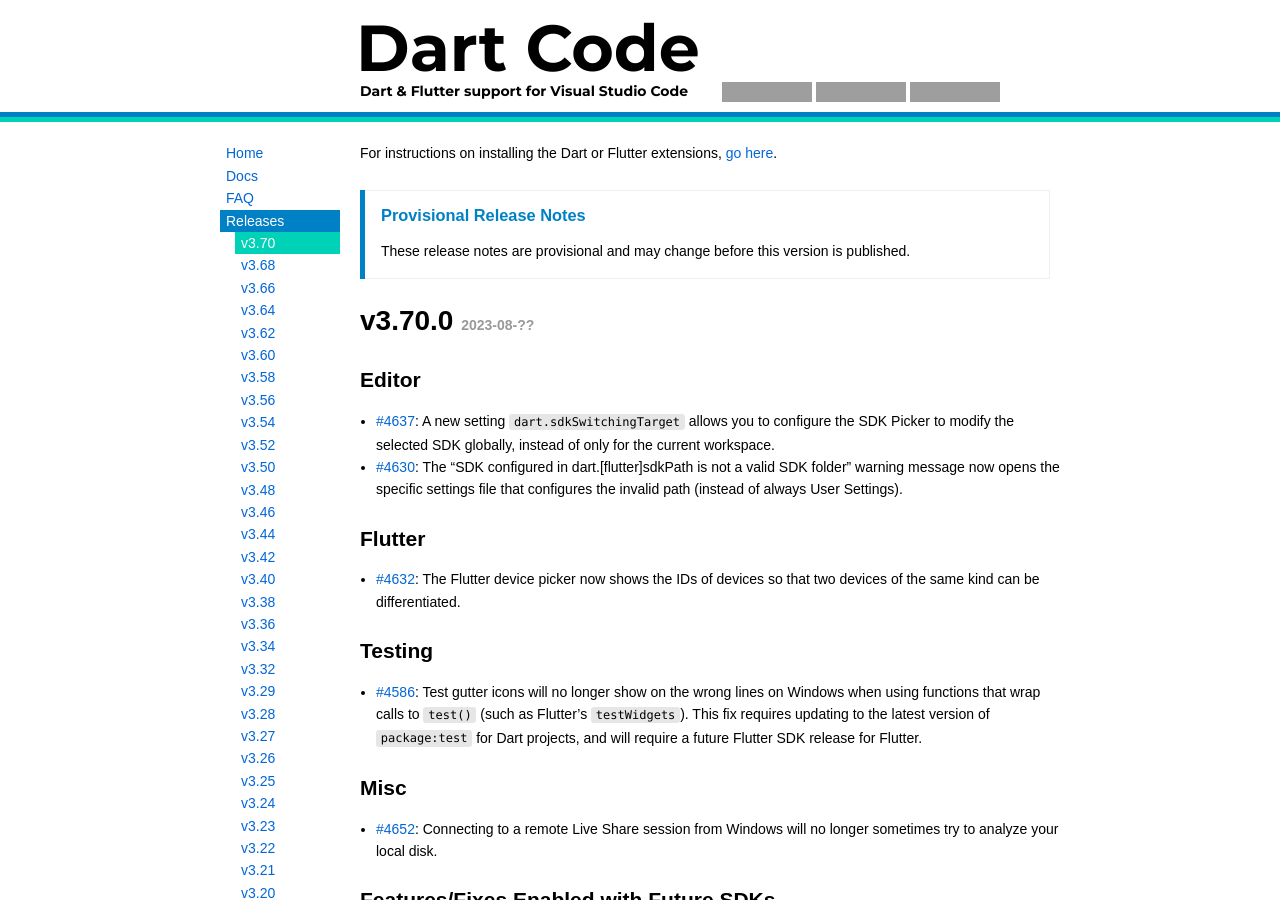
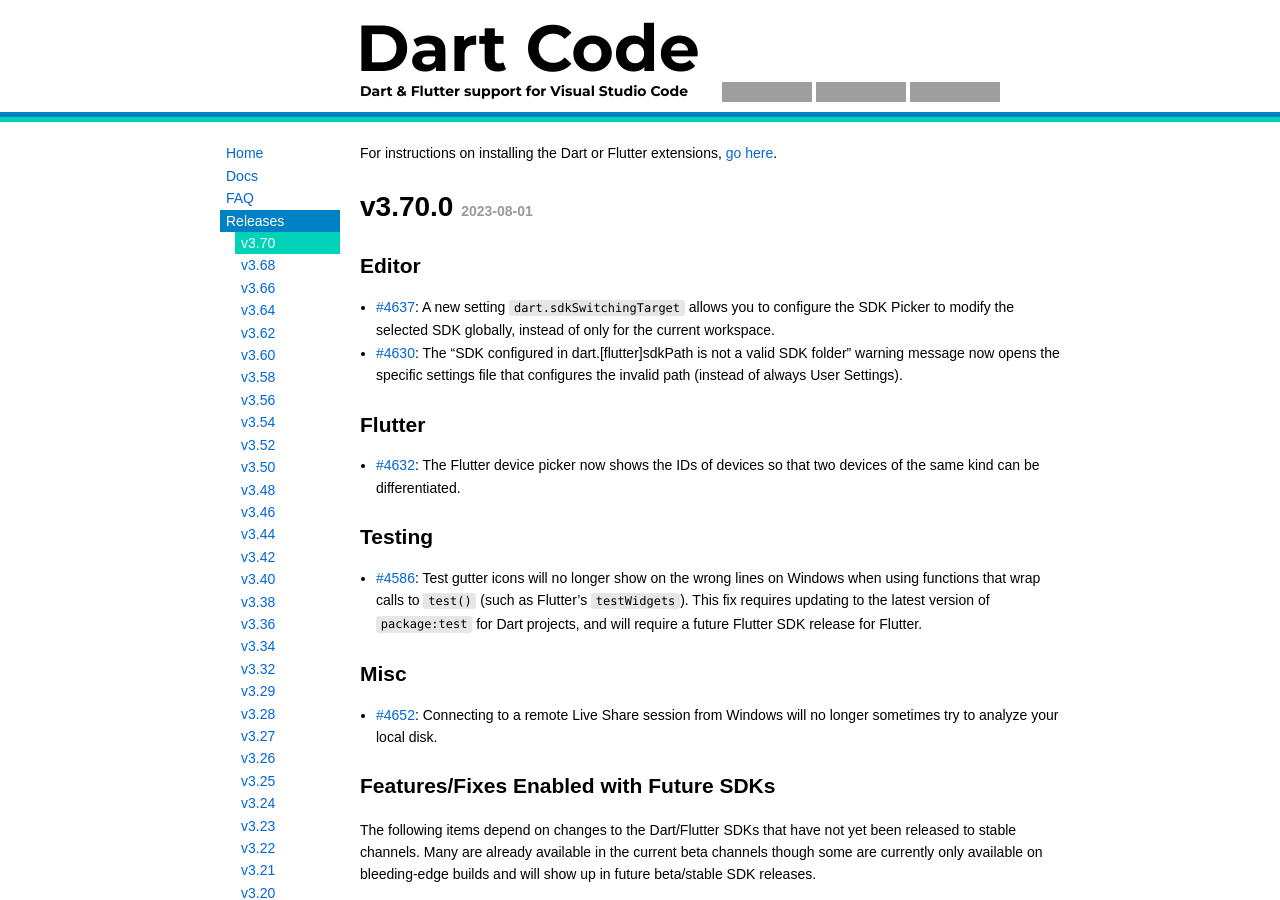
Before and after one commit to Dart-Code/Website, a Jekyll site: the page built from _releases/v3.70.md, in a window 1280 px wide and 900 px high. Built offline with Jekyll 4.4.1, drawn with Linux system fonts in a browser that asks for light colours; some of the changed lines change nothing that is shown; grey boxes are pictures that could not be loaded.

Commit message:
Mark final 3.70 release notes

```diff
--- a/_releases/v3.70.md
+++ b/_releases/v3.70.md
@@ -1,11 +1,10 @@
 ---
 title: v3.70
 sort_order: v0003_0070
-excerpt: "..."
-provisional: true
+excerpt: "Minor fixes and improvements"
 ---
 
-# v3.70.0 *2023-08-??*
+# v3.70.0 *2023-08-01*
 
 ## Editor
 
```
